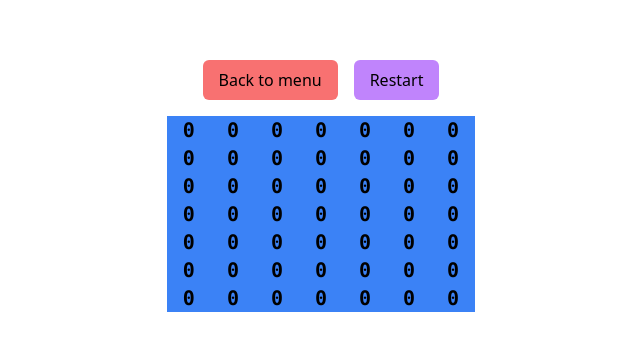
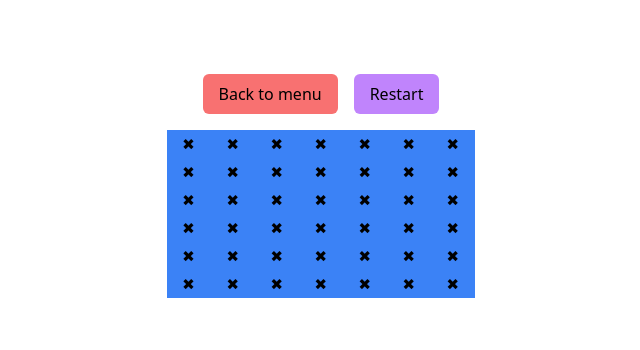
Before and after one commit to jorgegio/Connect4, a Next.js app: page /play in a window 1280 px wide. Shown: the part 214-564 px from the top of the page, without its empty margins (319-959 px from the left). Built offline with nearby package versions, Linux system fonts and the light colour scheme.

Commit message:
Basic board visualization

```diff
--- a/src/components/board.tsx
+++ b/src/components/board.tsx
@@ -1,22 +1,39 @@
 import { ReactNode } from "react";
+import Position from "../game/Position";
 
 interface BoardProps {
   readonly positionKey: bigint;
+  readonly nbMoves: bigint;
   readonly makeMove: (col: bigint) => void;
 }
 
-const Board: React.FC<BoardProps> = ({ positionKey, makeMove }) => {
+const Board: React.FC<BoardProps> = ({ positionKey, nbMoves, makeMove }) => {
   const boardRepresentation: ReactNode[] = [];
 
   const getPositionCol = (col: bigint): ReactNode => {
-    const n = (positionKey >> (col * BigInt(7))) & BigInt(0x3f);
-    const colArr = n.toString(2).padStart(7, "0").split("");
+    const n = (positionKey >> (col * Position.WIDTH)) & BigInt(0x7f); // 0x7f => 0111 1111
+
+    let height = Position.WIDTH;
+    let pos = n;
+
+    while (height && pos === n) {
+      pos &= (1n << (height - 1n)) - 1n;
+      height--;
+    }
+
+    const stonesToRender = Array(Number(Position.HEIGHT)).fill("✖");
+
+    for (let i = 0n; i < height; i++) {
+      const element = (pos & 1n) === nbMoves % 2n ? "🔴" : "🟡";
+      stonesToRender[Number(Position.HEIGHT - 1n - i)] = element;
+      pos >>= 1n;
+    }
 
     return (
       <div className="container flex flex-col px-4">
-        {colArr.map((cell, index) => (
-          <div key={index} className="text-xl font-semibold">
-            {cell}
+        {stonesToRender.map((cell, index) => (
+          <div key={index} className="text-xl text-center font-semibold">
+            {cell.toString()}
           </div>
         ))}
       </div>
--- a/src/game/Position.ts
+++ b/src/game/Position.ts
@@ -85,32 +85,6 @@ class Position {
     this.moves++;
   }
 
-  /*
-   * Plays a sequence of successive played columns, mainly used to initialize a board.
-   * @param seq: a sequence of digits corresponding to the 1-based index of the column played.
-   *
-   * @return number of played moves. Processing will stop at first invalid move that can be:
-   *           - invalid character (non digit, or digit >= WIDTH)
-   *           - playing a column that is already full
-   *           - playing a column that makes an alignment (we only solve non).
-   *         Caller can check if the move sequence was valid by comparing the number of
-   *         processed moves to the length of the sequence.
-   */
-  public play_seq(seq: string): bigint {
-    for (let i = 0; i < seq.length; i++) {
-      const col = BigInt(seq.charCodeAt(i) - "1".charCodeAt(0));
-      if (
-        col < 0 ||
-        col >= Position.WIDTH ||
-        !this.canPlay(col) ||
-        this.isWinningMove(col)
-      )
-        return BigInt(i); // invalid move
-      this.playCol(col);
-    }
-    return BigInt(seq.length);
-  }
-
   /**
    * return true if current player can win next move
    */
@@ -129,7 +103,7 @@ class Position {
    * @return a compact representation of a position on WIDTH*(HEIGHT+1) bits.
    */
   public key(): bigint {
-    return this.current_position + this.mask;
+    return this.current_position + this.mask + Position.bottom_mask;
   }
 
   /**
@@ -153,7 +127,7 @@ class Position {
     }
 
     let key_reverse = 0n;
-    for (let i: bigint = Position.WIDTH; i--; ) {
+    for (let i: bigint = Position.WIDTH; i--;) {
       key_reverse = this.partialKey3(key_reverse, i); // compute key in decreasing order of columns
     }
     return key_forward < key_reverse ? key_forward / 3n : key_reverse / 3n; // take the smallest key and divide per 3 as the last base3 digit is always 0
@@ -281,7 +255,7 @@ class Position {
   }
 
   /**
-   * counts bigint of bit set to one in a 64bits integer
+   * counts number of bits set to one in a bigint
    */
   private static popcount(m: bigint): bigint {
     let c = 0n;
@@ -292,7 +266,7 @@ class Position {
   }
 
   /**
-   * @parmam position, a bitmap of the player to evaluate the winning pos
+   * @param position, a bitmap of the player to evaluate the winning pos
    * @param mask, a mask of the already played spots
    *
    * @return a bitmap of all the winning free spots making an alignment
@@ -341,7 +315,7 @@ class Position {
 
   // Static bitmaps
   private static bottom(width: bigint, height: bigint): bigint {
-    if (width <= 0) {
+    if (width <= 0n) {
       return 0n;
     }
     return (
@@ -349,7 +323,7 @@ class Position {
     );
   }
 
-  private static readonly bottom_mask: bigint = Position.bottom(
+  public static readonly bottom_mask: bigint = Position.bottom(
     Position.WIDTH,
     Position.HEIGHT
   );
@@ -358,17 +332,17 @@ class Position {
 
   // return a bitmask containg a single 1 corresponding to the top cel of a given column
   private static top_mask_col(col: bigint): bigint {
-    return 1n << (Position.HEIGHT - 1n + col * (Position.HEIGHT + 1n));
+    return 1n << ((Position.HEIGHT - 1n) + col * (Position.HEIGHT + 1n));
   }
 
   // return a bitmask containg a single 1 corresponding to the bottom cell of a given column
   private static bottom_mask_col(col: bigint): bigint {
-    return 1n << (col * (Position.HEIGHT + 1n));
+    return 1n << col * (Position.HEIGHT + 1n);
   }
 
   // return a bitmask 1 on all the cells of a given column
   public static column_mask(col: bigint): bigint {
-    return ((1n << Position.HEIGHT) - 1n) << (col * (Position.HEIGHT + 1n));
+    return ((1n << Position.HEIGHT) - 1n) << col * (Position.HEIGHT + 1n);
   }
 }
 
--- a/src/pages/play.tsx
+++ b/src/pages/play.tsx
@@ -8,13 +8,13 @@ import Position from "../game/Position";
 const Play: NextPage = () => {
   const [position, setPosition] = useState<Position>(new Position());
   const [isGameOver, setIsGameOver] = useState(false);
-  const [positionKey, setPositionKey] = useState(0n);
+  const [positionKey, setPositionKey] = useState(Position.bottom_mask);
   const [isTied, setIsTied] = useState(false);
 
   const resetGame = () => {
     setPosition(new Position());
     setIsGameOver(false);
-    setPositionKey(0n);
+    setPositionKey(Position.bottom_mask);
     setIsTied(false);
   };
 
@@ -71,7 +71,7 @@ const Play: NextPage = () => {
           </button>
         </div>
         {isGameOver ? displayGameOver() : null}
-        <Board positionKey={positionKey} makeMove={playCol} />
+        <Board positionKey={positionKey} nbMoves={position.nbMoves()} makeMove={playCol} />
       </main>
     </>
   );
```
